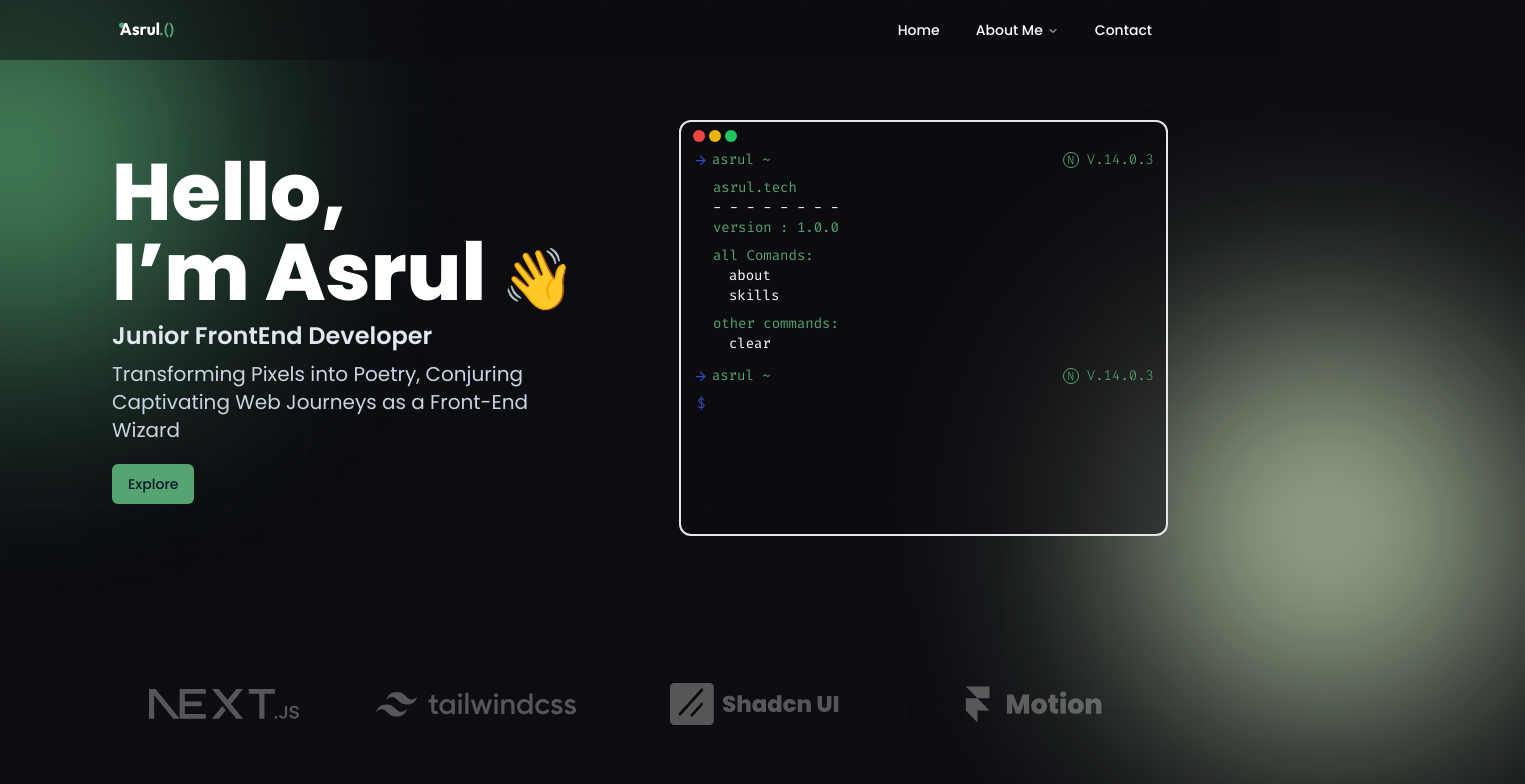
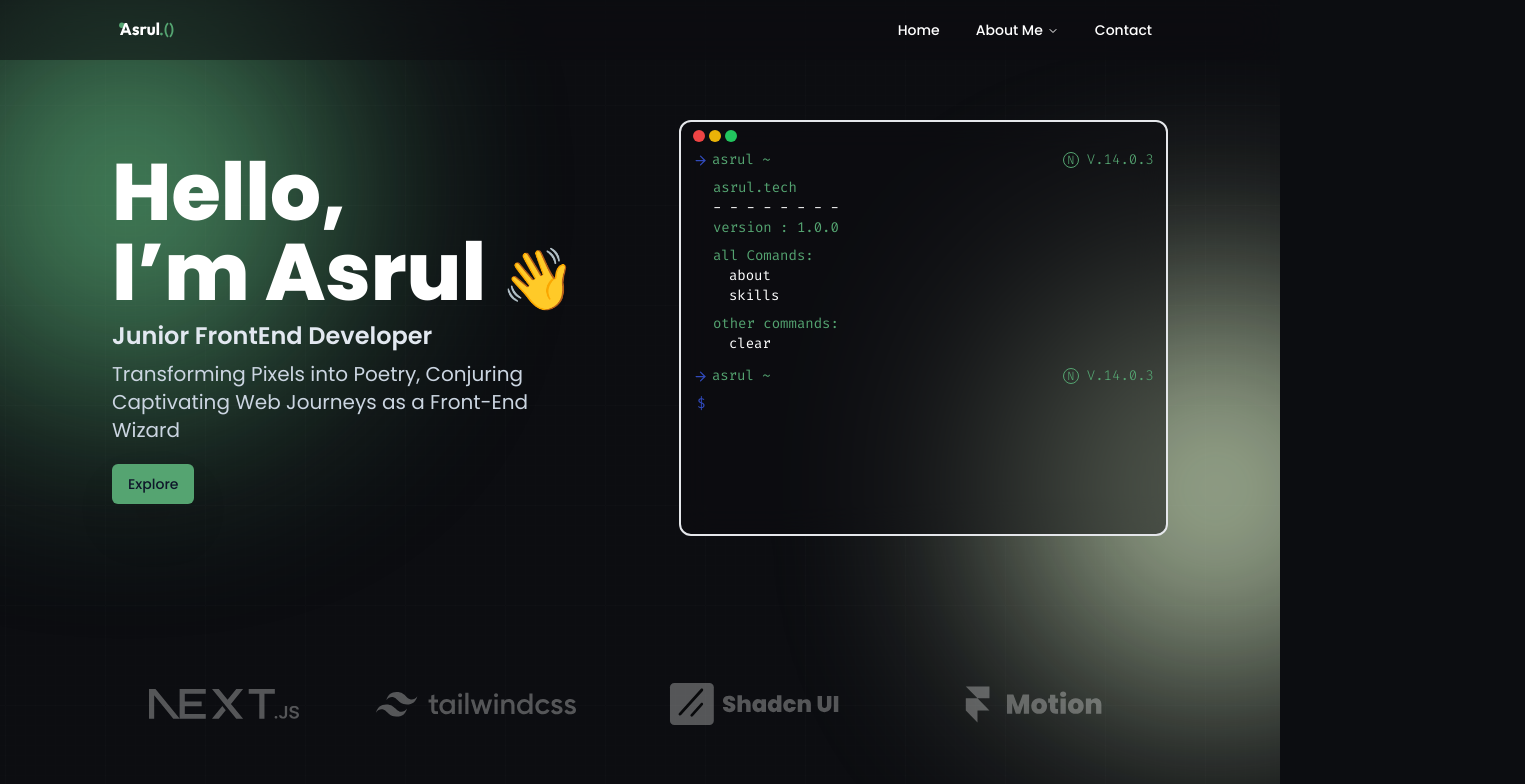
Before and after one commit to Lviathannn/next-portfolio, a Next.js app: page / in a window 1280 px wide. Shown: the top 784 px of the page, 1525 px wide, since content can reach past the window. Built offline with nearby package versions, Linux system fonts and the light colour scheme.

Commit message:
Fix : fix screen overflow

```diff
--- a/app/page.tsx
+++ b/app/page.tsx
@@ -2,7 +2,7 @@ import MainSection from "@/components/home/MainSection";
 
 export default function Home() {
   return (
-    <main className="px-container py-container">
+    <main className="px-container py-container max-w-full overflow-hidden">
       {/* Main Section */}
       <MainSection />
     </main>
--- a/components/home/MainSection.tsx
+++ b/components/home/MainSection.tsx
@@ -7,7 +7,7 @@ type Props = {};
 
 export default function MainSection({}: Props) {
   return (
-    <section className="w-full pt-20">
+    <section className="relative w-full pt-20">
       <div className="relative z-10 flex w-full flex-col items-center justify-between gap-20 lg:flex-row">
         {/* Hero Title */}
         <div className="w-full ">
@@ -65,9 +65,8 @@ export default function MainSection({}: Props) {
         />
       </div>
       {/* Blob */}
-
       <Blob className="-left-20 -top-10 h-64 w-64 bg-secondary blur-[90px] lg:-left-44 lg:h-96 lg:w-96 lg:blur-[120px]" />
-      <Blob className="-bottom-20 -right-20 h-64 w-64 bg-accent_1 blur-[90px] lg:-right-60 lg:bottom-20 lg:h-96 lg:w-96 lg:blur-[120px]" />
+      <Blob className="-right-20 bottom-40 h-64 w-64 bg-accent_1 blur-[90px] lg:-right-60 lg:bottom-20 lg:h-96 lg:w-96 lg:blur-[120px]" />
     </section>
   );
 }
```
